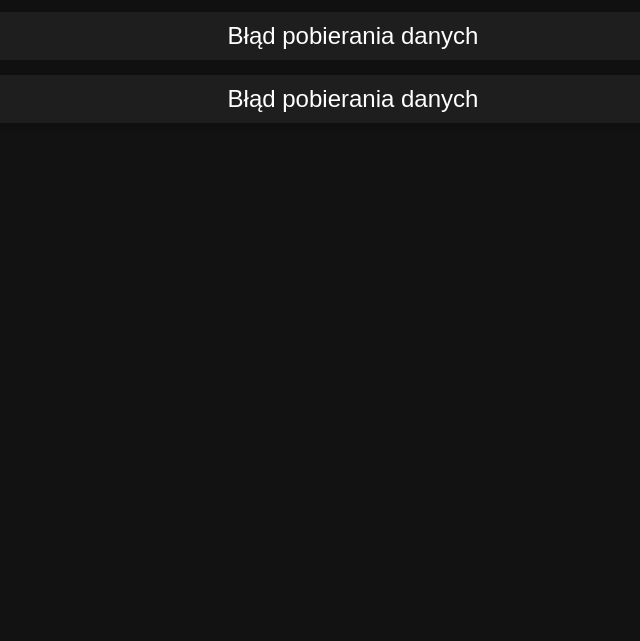
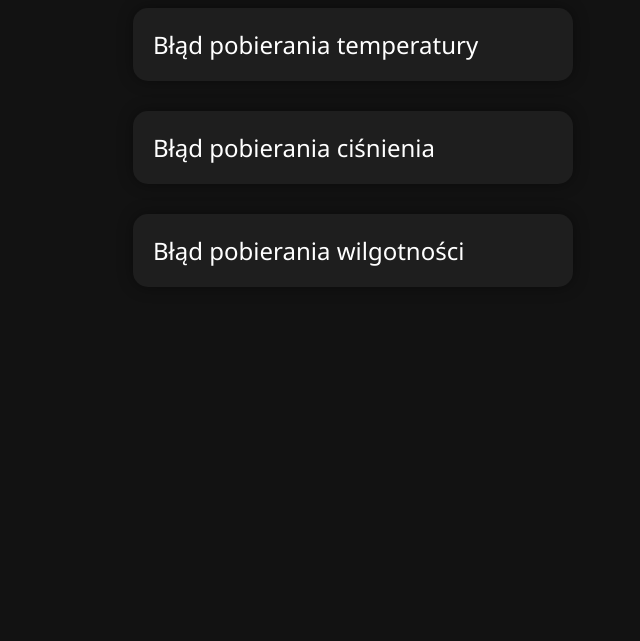
Before and after one commit to raquaez/stacja_pogodowa, a plain HTML site: page index.html in a window 1280 px wide. Shown: the part 159-800 px from the top of the page, without its empty margins (287-927 px from the left). Drawn offline with Linux system fonts and the light colour scheme; no server answers.

Commit message:
index.html

```diff
--- a/index.html
+++ b/index.html
@@ -8,17 +8,32 @@
     body {
       background-color: #121212;
       color: #ffffff;
-      font-family: Arial, sans-serif;
-      padding: 20px;
-      text-align: center;
+      font-family: 'Segoe UI', sans-serif;
+      display: flex;
+      flex-direction: column;
+      align-items: center;
+      padding: 40px 20px;
     }
+
+    h1 {
+      margin-bottom: 40px;
+    }
+
     .dane {
       font-size: 1.5em;
       margin: 15px 0;
-      padding: 10px;
-      border-radius: 10px;
+      padding: 20px;
+      width: 100%;
+      max-width: 400px;
+      border-radius: 15px;
       background-color: #1e1e1e;
-      box-shadow: 0 0 10px rgba(0,0,0,0.3);
+      box-shadow: 0 0 15px rgba(0,0,0,0.4);
+      transition: background-color 0.3s, transform 0.3s;
+    }
+
+    .dane:hover {
+      background-color: #2c2c2c;
+      transform: scale(1.02);
     }
   </style>
 </head>
@@ -29,22 +44,30 @@
   <div class="dane" id="hum">Wilgotność: Ładowanie...</div>
 
   <script>
-    const token = "O5rM65Y3601TBQj8_liz3kTfPEk5S1D"; // Twój token Blynk
+    const token = "_O5rM65Y3601TBQj8_liz3kTfPEk5S1D";
+    const apiBase = `https://blynk.cloud/external/api/get?token=${token}`;
+
+    async function pobierzDane(pin) {
+      const response = await fetch(`${apiBase}&${pin}`);
+      return await response.text();
+    }
 
     async function odswiezDane() {
       try {
-        const temp = await fetch(`https://blynk.cloud/external/api/get?token=${token}&v1`).then(r => r.text());
-        const press = await fetch(`https://blynk.cloud/external/api/get?token=${token}&v2`).then(r => r.text());
-        const hum = await fetch(`https://blynk.cloud/external/api/get?token=${token}&v3`).then(r => r.text());
+        const [temp, press, hum] = await Promise.all([
+          pobierzDane("v1"),
+          pobierzDane("v2"),
+          pobierzDane("v3")
+        ]);
 
         document.getElementById('temp').textContent = `Temperatura: ${temp} °C`;
         document.getElementById('press').textContent = `Ciśnienie: ${press} hPa`;
         document.getElementById('hum').textContent = `Wilgotność: ${hum} %`;
-      } catch (e) {
-        document.getElementById('temp').textContent = `Błąd pobierania danych`;
-        document.getElementById('press').textContent = `Błąd pobierania danych`;
-        document.getElementById('hum').textContent = `Błąd pobierania danych`;
-        console.error("Błąd:", e);
+      } catch (err) {
+        console.error("Błąd pobierania danych:", err);
+        document.getElementById('temp').textContent = "Błąd pobierania temperatury";
+        document.getElementById('press').textContent = "Błąd pobierania ciśnienia";
+        document.getElementById('hum').textContent = "Błąd pobierania wilgotności";
       }
     }
 
```
